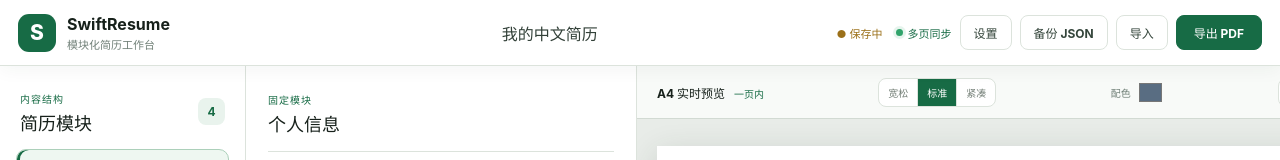
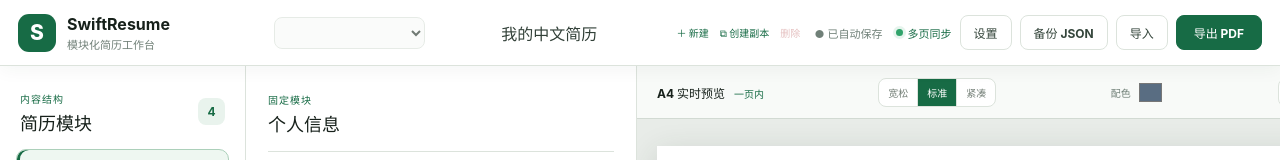
Before and after one commit to Always1010/SwiftResume, a React (Vite) app: page / in a window 1280 px wide. Shown: the top 160 px of the page. Built offline with nearby package versions, Linux system fonts and the light colour scheme.

Commit message:
feat: 支持多份简历管理与副本创建

```diff
--- a/src/App.tsx
+++ b/src/App.tsx
@@ -4,15 +4,27 @@ import { ResumePreview } from "./components/ResumePreview";
 import { SettingsPanel } from "./components/SettingsPanel";
 import { Sidebar } from "./components/Sidebar";
 import { exportTypstPdf } from "./export/typstPdf";
-import { createDefaultResume, resumeReducer, type Density, type ResumeDocument, type ResumeSection } from "./model/resume";
+import { createBlankResume, createDefaultResume, duplicateResume, resumeReducer, type Density, type ResumeDocument, type ResumeSection } from "./model/resume";
 import { loadSettings, saveSettings, subscribeToSettings, type AppSettings } from "./settings/appSettings";
-import { downloadResume, loadResume, parseResumeFile, saveResume } from "./storage/resumeStorage";
+import {
+  activateResume,
+  createResumeSummary,
+  deleteResume,
+  downloadResume,
+  loadResumeById,
+  loadResumeWorkspace,
+  parseResumeFile,
+  saveResumeWorkspace,
+  updateResumeSummary,
+  type ResumeLibrary,
+} from "./storage/resumeStorage";
 import { useResumeSync } from "./sync/resumeSync";
 
 const densityLabels: Record<Density, string> = { comfortable: "宽松", standard: "标准", compact: "紧凑" };
 
 export function App() {
   const [resume, dispatch] = useReducer(resumeReducer, undefined, createDefaultResume);
+  const [library, setLibrary] = useState<ResumeLibrary | null>(null);
   const [selectedId, setSelectedId] = useState("profile");
   const [ready, setReady] = useState(false);
   const [saveState, setSaveState] = useState<"saved" | "saving" | "error">("saved");
@@ -22,11 +34,17 @@ export function App() {
   const [settingsOpen, setSettingsOpen] = useState(false);
   const [previewOpen, setPreviewOpen] = useState(true);
   const importRef = useRef<HTMLInputElement>(null);
+  const libraryRef = useRef<ResumeLibrary | null>(null);
+  libraryRef.current = library;
+  const activeResumeId = library?.activeResumeId ?? "";
 
   useEffect(() => {
     let active = true;
-    loadResume().then((stored) => {
-      if (active && stored) dispatch({ type: "replace", value: stored });
+    loadResumeWorkspace().then((workspace) => {
+      if (active) {
+        setLibrary(workspace.library);
+        dispatch({ type: "replace", value: workspace.resume });
+      }
     }).catch(() => setSaveState("error")).finally(() => active && setReady(true));
     return () => { active = false; };
   }, []);
@@ -40,11 +58,17 @@ export function App() {
   useEffect(() => {
     if (!ready) return;
     setSaveState("saving");
+    if (!activeResumeId || !libraryRef.current) return;
+    const nextLibrary = updateResumeSummary(libraryRef.current, activeResumeId, resume);
+    if (nextLibrary !== libraryRef.current) {
+      libraryRef.current = nextLibrary;
+      setLibrary(nextLibrary);
+    }
     const timer = window.setTimeout(() => {
-      saveResume(resume).then(() => setSaveState("saved")).catch(() => setSaveState("error"));
+      saveResumeWorkspace(activeResumeId, resume, nextLibrary).then(() => setSaveState("saved")).catch(() => setSaveState("error"));
     }, settings.saveDelayMs);
     return () => window.clearTimeout(timer);
-  }, [ready, resume, settings.saveDelayMs]);
+  }, [activeResumeId, ready, resume, settings.saveDelayMs]);
 
   useEffect(() => {
     if (selectedId !== "profile" && !resume.sections.some((section) => section.id === selectedId)) setSelectedId("profile");
@@ -52,11 +76,81 @@ export function App() {
 
   const setSections = (sections: ResumeSection[]) => dispatch({ type: "set-sections", value: sections });
   const updateSection = (section: ResumeSection) => setSections(resume.sections.map((item) => item.id === section.id ? section : item));
+  const persistCurrentResume = async () => {
+    const currentLibrary = libraryRef.current;
+    if (!currentLibrary || !activeResumeId) return currentLibrary;
+    const nextLibrary = updateResumeSummary(currentLibrary, activeResumeId, resume);
+    await saveResumeWorkspace(activeResumeId, resume, nextLibrary);
+    libraryRef.current = nextLibrary;
+    setLibrary(nextLibrary);
+    return nextLibrary;
+  };
+  const switchResume = async (resumeId: string) => {
+    if (resumeId === activeResumeId) return;
+    setSaveState("saving");
+    try {
+      const currentLibrary = await persistCurrentResume();
+      if (!currentLibrary) return;
+      const target = await loadResumeById(resumeId);
+      if (!target) throw new Error("找不到所选简历");
+      const nextLibrary = await activateResume(currentLibrary, resumeId);
+      libraryRef.current = nextLibrary;
+      setLibrary(nextLibrary);
+      dispatch({ type: "replace", value: target });
+      setSelectedId("profile");
+      setSaveState("saved");
+    } catch (error) {
+      setSaveState("error");
+      window.alert(error instanceof Error ? error.message : "切换简历失败");
+    }
+  };
+  const addResume = async (document: ResumeDocument) => {
+    const currentLibrary = await persistCurrentResume();
+    if (!currentLibrary) return;
+    const id = crypto.randomUUID();
+    const nextLibrary: ResumeLibrary = {
+      ...currentLibrary,
+      activeResumeId: id,
+      resumes: [...currentLibrary.resumes, createResumeSummary(id, document)],
+    };
+    await saveResumeWorkspace(id, document, nextLibrary);
+    libraryRef.current = nextLibrary;
+    setLibrary(nextLibrary);
+    dispatch({ type: "replace", value: document });
+    setSelectedId("profile");
+    setSaveState("saved");
+  };
+  const createResume = () => {
+    void addResume(createBlankResume()).catch((error) => {
+      setSaveState("error");
+      window.alert(error instanceof Error ? error.message : "新建简历失败");
+    });
+  };
+  const copyResume = () => {
+    void addResume(duplicateResume(resume)).catch((error) => {
+      setSaveState("error");
+      window.alert(error instanceof Error ? error.message : "复制简历失败");
+    });
+  };
+  const removeCurrentResume = async () => {
+    const currentLibrary = libraryRef.current;
+    if (!currentLibrary || currentLibrary.resumes.length <= 1) return;
+    if (!window.confirm(`确定删除“${resume.title}”吗？此操作不会删除手动导出的备份。`)) return;
+    const remaining = currentLibrary.resumes.filter((item) => item.id !== activeResumeId);
+    const nextId = remaining[0].id;
+    const target = await loadResumeById(nextId);
+    if (!target) throw new Error("无法读取下一份简历");
+    const nextLibrary: ResumeLibrary = { ...currentLibrary, activeResumeId: nextId, resumes: remaining };
+    await deleteResume(activeResumeId, nextLibrary);
+    libraryRef.current = nextLibrary;
+    setLibrary(nextLibrary);
+    dispatch({ type: "replace", value: target });
+    setSelectedId("profile");
+  };
   const importFile = async (file: File | undefined) => {
     if (!file) return;
     try {
-      dispatch({ type: "replace", value: await parseResumeFile(file) });
-      setSelectedId("profile");
+      await addResume(await parseResumeFile(file));
     } catch (error) {
       window.alert(error instanceof Error ? error.message : "导入失败");
     }
@@ -66,6 +160,7 @@ export function App() {
     dispatch({ type: "replace", value });
   }, []);
   const { supported: syncSupported } = useResumeSync({
+    resumeId: activeResumeId,
     resume,
     ready,
     enabled: settings.liveSync,
@@ -93,7 +188,17 @@ export function App() {
     <div className="app-shell">
       <header className="topbar">
         <div className="brand"><span className="brand-mark">S</span><div><strong>SwiftResume</strong><small>模块化简历工作台</small></div></div>
-        <input className="document-title" aria-label="简历文件名" value={resume.title} onChange={(event) => dispatch({ type: "update-title", value: event.target.value })} />
+        <div className="document-manager">
+          <select aria-label="切换简历" value={activeResumeId} disabled={!library} onChange={(event) => void switchResume(event.target.value)}>
+            {library?.resumes.map((item) => <option key={item.id} value={item.id}>{item.title || "未命名简历"}</option>)}
+          </select>
+          <input className="document-title" aria-label="简历文件名" value={resume.title} onChange={(event) => dispatch({ type: "update-title", value: event.target.value })} />
+          <div className="document-actions">
+            <button type="button" className="text-button" onClick={createResume}>＋ 新建</button>
+            <button type="button" className="text-button" onClick={copyResume}>⧉ 创建副本</button>
+            <button type="button" className="text-button danger-text" disabled={!library || library.resumes.length <= 1} onClick={() => void removeCurrentResume().catch((error) => window.alert(error instanceof Error ? error.message : "删除失败"))}>删除</button>
+          </div>
+        </div>
         <div className="topbar-actions">
           <span className={`save-status ${saveState}`}>{saveState === "saved" ? "● 已自动保存" : saveState === "saving" ? "● 保存中" : "● 保存失败"}</span>
           <span className={`sync-status ${settings.liveSync && syncSupported ? "active" : ""}`} title={syncSupported ? "多个 SwiftResume 页面实时同步" : "当前浏览器不支持多页面同步"}>
--- a/src/model/resume.ts
+++ b/src/model/resume.ts
@@ -204,6 +204,33 @@ export function createDefaultResume(): ResumeDocument {
   };
 }
 
+export function createBlankResume(): ResumeDocument {
+  const resume = createDefaultResume();
+  return {
+    ...resume,
+    title: "未命名简历",
+    profile: {
+      name: "",
+      headline: "",
+      ageGender: "",
+      location: "",
+      phone: "",
+      email: "",
+      photo: "",
+      details: [],
+    },
+    sections: [],
+    updatedAt: new Date().toISOString(),
+  };
+}
+
+export function duplicateResume(resume: ResumeDocument): ResumeDocument {
+  const copy = structuredClone(resume);
+  copy.title = `${copy.title || "未命名简历"} 副本`;
+  copy.updatedAt = new Date().toISOString();
+  return copy;
+}
+
 export function createSection(type: SectionType): ResumeSection {
   const id = makeId();
   switch (type) {
--- a/src/storage/resumeStorage.ts
+++ b/src/storage/resumeStorage.ts
@@ -1,8 +1,51 @@
-import { isResumeDocument, type ResumeDocument } from "../model/resume";
+import { createDefaultResume, isResumeDocument, type ResumeDocument } from "../model/resume";
 
 const DATABASE = "swift-resume";
 const STORE = "documents";
-const DOCUMENT_KEY = "active-resume";
+const LEGACY_DOCUMENT_KEY = "active-resume";
+const LIBRARY_KEY = "resume-library";
+const resumeKey = (resumeId: string) => `resume:${resumeId}`;
+
+export interface ResumeSummary {
+  id: string;
+  title: string;
+  createdAt: string;
+  updatedAt: string;
+}
+
+export interface ResumeLibrary {
+  version: 1;
+  activeResumeId: string;
+  resumes: ResumeSummary[];
+}
+
+export interface ResumeWorkspace {
+  library: ResumeLibrary;
+  resume: ResumeDocument;
+}
+
+const makeId = () => crypto.randomUUID();
+
+export function createResumeSummary(id: string, resume: ResumeDocument, createdAt = resume.updatedAt): ResumeSummary {
+  return { id, title: resume.title, createdAt, updatedAt: resume.updatedAt };
+}
+
+export function updateResumeSummary(library: ResumeLibrary, resumeId: string, resume: ResumeDocument): ResumeLibrary {
+  const current = library.resumes.find((item) => item.id === resumeId);
+  if (current?.title === resume.title && current.updatedAt === resume.updatedAt) return library;
+  return {
+    ...library,
+    resumes: library.resumes.map((item) =>
+      item.id === resumeId ? { ...item, title: resume.title, updatedAt: resume.updatedAt } : item,
+    ),
+  };
+}
+
+function isResumeLibrary(value: unknown): value is ResumeLibrary {
+  if (!value || typeof value !== "object") return false;
+  const candidate = value as Partial<ResumeLibrary>;
+  return candidate.version === 1 && typeof candidate.activeResumeId === "string" && Array.isArray(candidate.resumes);
+}
 
 function openDatabase(): Promise<IDBDatabase> {
   return new Promise((resolve, reject) => {
@@ -17,26 +60,97 @@ function openDatabase(): Promise<IDBDatabase> {
   });
 }
 
-export async function loadResume(): Promise<ResumeDocument | null> {
-  const database = await openDatabase();
+function getValue<T>(database: IDBDatabase, key: string): Promise<T | undefined> {
   return new Promise((resolve, reject) => {
     const transaction = database.transaction(STORE, "readonly");
-    const request = transaction.objectStore(STORE).get(DOCUMENT_KEY);
-    request.onsuccess = () => resolve(isResumeDocument(request.result) ? request.result : null);
+    const request = transaction.objectStore(STORE).get(key);
+    request.onsuccess = () => resolve(request.result as T | undefined);
     request.onerror = () => reject(request.error);
-    transaction.oncomplete = () => database.close();
   });
 }
 
-export async function saveResume(resume: ResumeDocument): Promise<void> {
+export async function loadResumeWorkspace(): Promise<ResumeWorkspace> {
+  const database = await openDatabase();
+  try {
+    const storedLibrary = await getValue<unknown>(database, LIBRARY_KEY);
+    if (isResumeLibrary(storedLibrary)) {
+      const preferred = storedLibrary.resumes.find((item) => item.id === storedLibrary.activeResumeId)
+        ?? storedLibrary.resumes[0];
+      if (preferred) {
+        const storedResume = await getValue<unknown>(database, resumeKey(preferred.id));
+        if (isResumeDocument(storedResume)) {
+          const library = preferred.id === storedLibrary.activeResumeId
+            ? storedLibrary
+            : { ...storedLibrary, activeResumeId: preferred.id };
+          return { library, resume: storedResume };
+        }
+      }
+    }
+
+    const legacy = await getValue<unknown>(database, LEGACY_DOCUMENT_KEY);
+    const resume = isResumeDocument(legacy) ? legacy : createDefaultResume();
+    const id = makeId();
+    const library: ResumeLibrary = {
+      version: 1,
+      activeResumeId: id,
+      resumes: [createResumeSummary(id, resume)],
+    };
+    await saveResumeWorkspace(id, resume, library, database);
+    return { library, resume };
+  } finally {
+    database.close();
+  }
+}
+
+export async function loadResumeById(resumeId: string): Promise<ResumeDocument | null> {
+  const database = await openDatabase();
+  try {
+    const value = await getValue<unknown>(database, resumeKey(resumeId));
+    return isResumeDocument(value) ? value : null;
+  } finally {
+    database.close();
+  }
+}
+
+export async function saveResumeWorkspace(
+  resumeId: string,
+  resume: ResumeDocument,
+  library: ResumeLibrary,
+  existingDatabase?: IDBDatabase,
+): Promise<void> {
+  const database = existingDatabase ?? await openDatabase();
+  return new Promise((resolve, reject) => {
+    const transaction = database.transaction(STORE, "readwrite");
+    const store = transaction.objectStore(STORE);
+    store.put(resume, resumeKey(resumeId));
+    store.put(library, LIBRARY_KEY);
+    transaction.oncomplete = () => {
+      if (!existingDatabase) database.close();
+      resolve();
+    };
+    transaction.onerror = () => reject(transaction.error);
+  });
+}
+
+export async function activateResume(library: ResumeLibrary, resumeId: string): Promise<ResumeLibrary> {
+  const next = { ...library, activeResumeId: resumeId };
   const database = await openDatabase();
   return new Promise((resolve, reject) => {
     const transaction = database.transaction(STORE, "readwrite");
-    transaction.objectStore(STORE).put(resume, DOCUMENT_KEY);
-    transaction.oncomplete = () => {
-      database.close();
-      resolve();
-    };
+    transaction.objectStore(STORE).put(next, LIBRARY_KEY);
+    transaction.oncomplete = () => { database.close(); resolve(next); };
+    transaction.onerror = () => reject(transaction.error);
+  });
+}
+
+export async function deleteResume(resumeId: string, library: ResumeLibrary): Promise<void> {
+  const database = await openDatabase();
+  return new Promise((resolve, reject) => {
+    const transaction = database.transaction(STORE, "readwrite");
+    const store = transaction.objectStore(STORE);
+    store.delete(resumeKey(resumeId));
+    store.put(library, LIBRARY_KEY);
+    transaction.oncomplete = () => { database.close(); resolve(); };
     transaction.onerror = () => reject(transaction.error);
   });
 }
--- a/src/styles.css
+++ b/src/styles.css
@@ -35,8 +35,13 @@ button { cursor: pointer; }
 .brand strong, .brand small { display: block; }
 .brand strong { font-size: 16px; }
 .brand small { margin-top: 2px; color: var(--muted); font-size: 11px; }
-.document-title { justify-self: center; width: min(360px, 80%); border: 1px solid transparent; border-radius: 8px; padding: 8px 10px; color: #324038; background: transparent; text-align: center; font-weight: 650; }
+.document-manager { display: grid; grid-template-columns: minmax(120px, .8fr) minmax(150px, 1.25fr) auto; align-items: center; gap: 6px; justify-self: center; width: min(590px, 96%); }
+.document-manager select { min-width: 0; border: 1px solid var(--border); border-radius: 8px; padding: 7px 9px; color: #35423a; background: #f8faf8; font-size: 11px; }
+.document-title { width: 100%; min-width: 0; border: 1px solid transparent; border-radius: 8px; padding: 8px 10px; color: #324038; background: transparent; text-align: center; font-weight: 650; }
 .document-title:hover, .document-title:focus { border-color: var(--border); outline: none; background: #f7faf7; }
+.document-actions { display: flex; gap: 5px; white-space: nowrap; }
+.document-actions .text-button { font-size: 10px; }
+.document-actions .text-button:disabled { cursor: not-allowed; opacity: .35; }
 .topbar-actions { display: flex; align-items: center; gap: 8px; }
 .save-status { margin-right: 5px; color: #708078; font-size: 11px; white-space: nowrap; }
 .save-status.saving { color: #9b7019; }
--- a/src/sync/resumeSync.ts
+++ b/src/sync/resumeSync.ts
@@ -19,6 +19,7 @@ export function compareSyncVersion(left: SyncVersion, right: SyncVersion): numbe
 }
 
 interface UseResumeSyncOptions {
+  resumeId: string;
   resume: ResumeDocument;
   ready: boolean;
   enabled: boolean;
@@ -27,7 +28,7 @@ interface UseResumeSyncOptions {
   onSync?: () => void;
 }
 
-export function useResumeSync({ resume, ready, enabled, delayMs, onRemoteResume, onSync }: UseResumeSyncOptions) {
+export function useResumeSync({ resumeId, resume, ready, enabled, delayMs, onRemoteResume, onSync }: UseResumeSyncOptions) {
   const clientIdRef = useRef(crypto.randomUUID());
   const channelRef = useRef<BroadcastChannel | null>(null);
   const resumeRef = useRef(resume);
@@ -48,7 +49,7 @@ export function useResumeSync({ resume, ready, enabled, delayMs, onRemoteResume,
   useEffect(() => {
     if (!ready || !enabled || typeof BroadcastChannel === "undefined") return;
 
-    const channel = new BroadcastChannel(CHANNEL_NAME);
+    const channel = new BroadcastChannel(`${CHANNEL_NAME}:${resumeId}`);
     channelRef.current = channel;
     const baselineClock = Date.parse(resumeRef.current.updatedAt) || 0;
     if (baselineClock > versionRef.current.clock) {
@@ -91,7 +92,7 @@ export function useResumeSync({ resume, ready, enabled, delayMs, onRemoteResume,
       channelRef.current = null;
       if (publishTimerRef.current !== null) window.clearTimeout(publishTimerRef.current);
     };
-  }, [enabled, ready]);
+  }, [enabled, ready, resumeId]);
 
   useEffect(() => {
     if (lastObservedResumeRef.current === resume) return;
```
Also changed, not shown: 2 other files (tests, documents, lock files or other folders).
